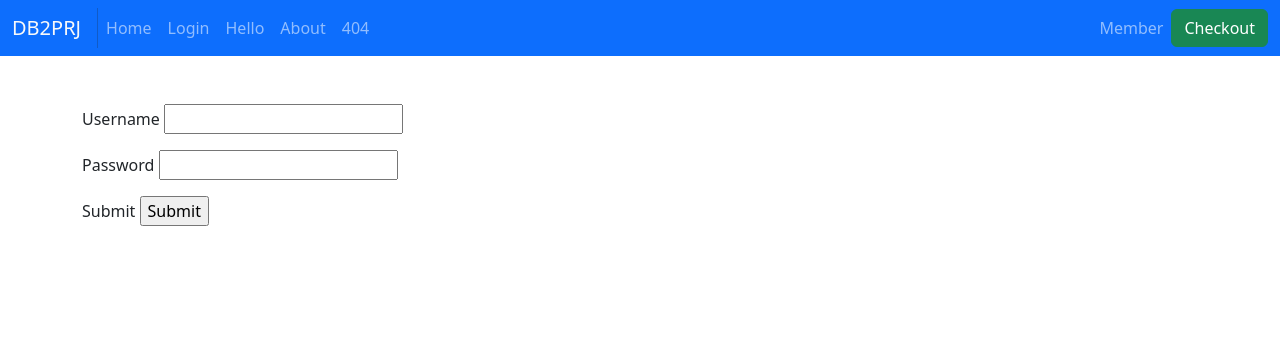
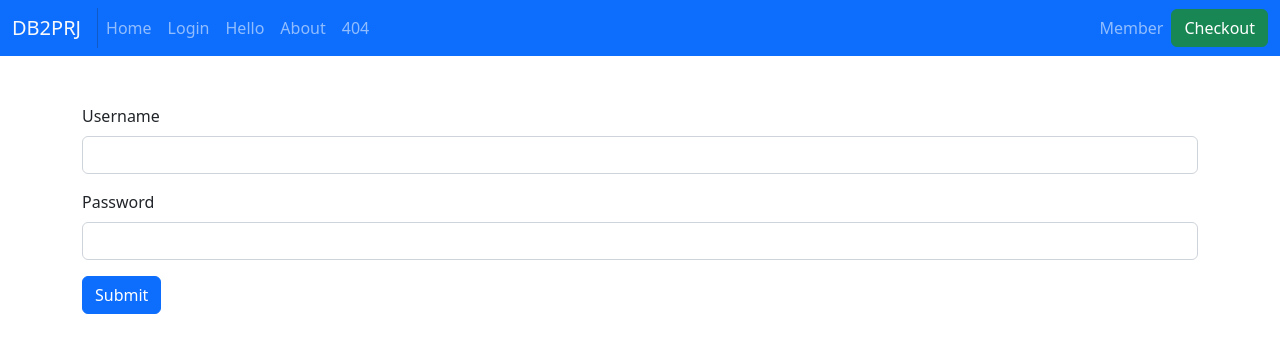
Before and after one commit to toto6038/db2prj, a Flask app: page /user in a window 1280 px wide. Shown: the top 353 px of the page. Run offline with Flask 2, Linux system fonts and the light colour scheme; parts of the project's set-up code (start-up, migrations or seed data) failed here and were passed over.

Commit message:
chore: beautify the form with CSS

```diff
--- a/templates/login.html
+++ b/templates/login.html
@@ -8,7 +8,7 @@ login
 
 <form method="POST" action="{{ url_for('login') }}">
     {{ form.hidden_tag() }}
-    <p>{{ form.username.label }} {{ form.username }}
+    <p>{{ form.username.label(class="form-label") }} {{ form.username(class="form-control") }}
         {% if form.username.errors %}
         {% for error in form.username.errors %}
         {{ error }}
@@ -16,8 +16,8 @@ login
         {% endif %}
     </p>
 
-    <p>{{ form.password.label }} {{ form.password }}</p>
+    <p>{{ form.password.label(class="form-label") }} {{ form.password(class="form-control") }}</p>
 
-    <p>{{ form.submit.label }} {{ form.submit }}</p>
+    <p>{{ form.submit(class="btn btn-primary") }}</p>
 </form>
 {%endblock%}
```
